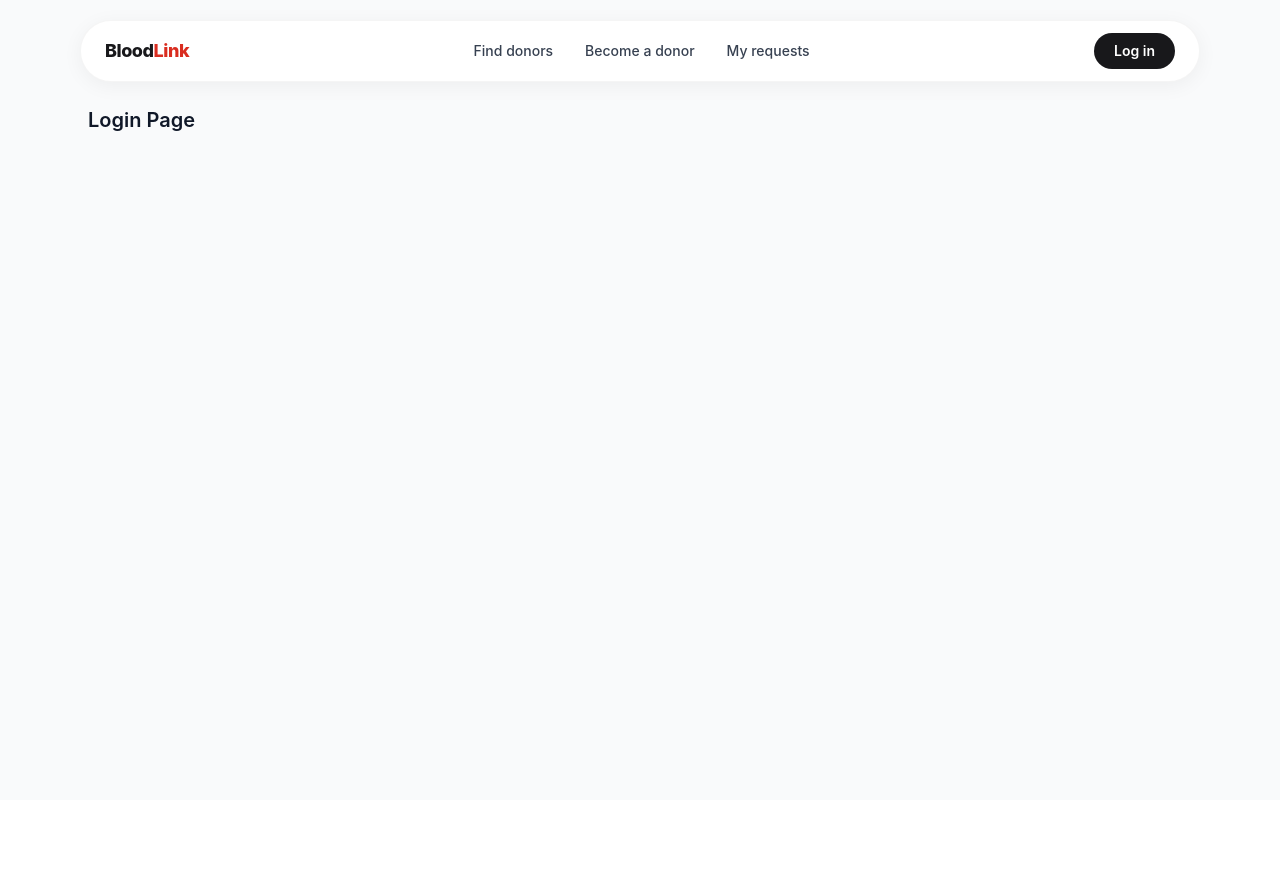
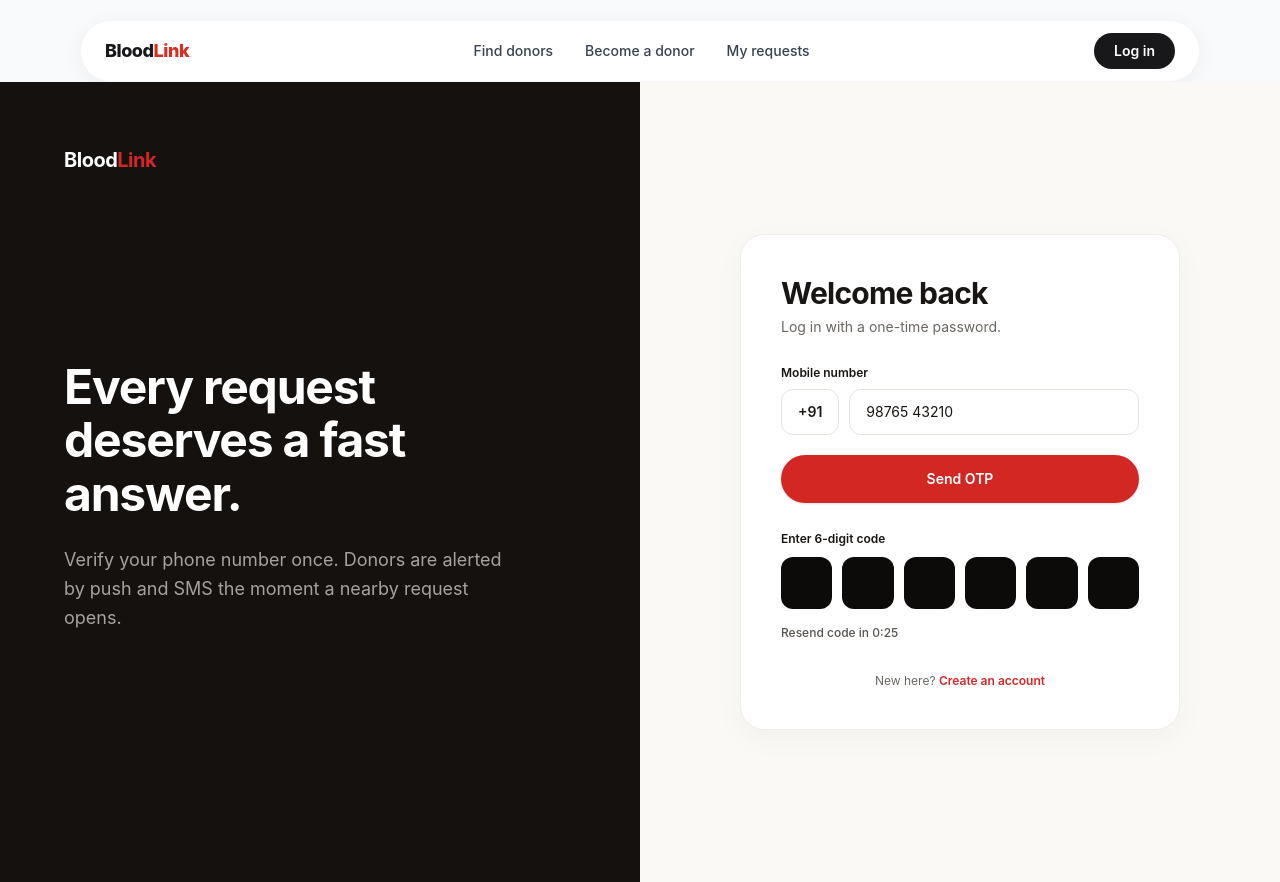
Before and after one commit to vishvas2005/blood-donor-finder, a React (Vite) app in the folder client/: page /login in a window 1280 px wide. Before the commit the page ends 800 px from the top, so only its background shows below. Built offline with nearby package versions, Linux system fonts and the light colour scheme.

Commit message:
Add OTP login page UI

```diff
--- a/client/src/pages/Login.jsx
+++ b/client/src/pages/Login.jsx
@@ -1 +1,194 @@
-export default function Login() { return <div className='max-w-6xl mx-auto p-6 text-xl font-semibold'>Login Page</div>; }
+import React, { useState, useEffect, useRef } from 'react';
+import { Link, useNavigate } from 'react-router-dom';
+
+export default function Login() {
+  const navigate = useNavigate();
+  const [phone, setPhone] = useState('98765 43210');
+  const [otp, setOtp] = useState(['', '', '', '', '', '']);
+  const [timer, setTimer] = useState(30);
+  const [otpSent, setOtpSent] = useState(true);
+  const inputRefs = useRef([]);
+
+  useEffect(() => {
+    if (!otpSent || timer <= 0) return;
+    const interval = setInterval(() => {
+      setTimer((prev) => (prev > 0 ? prev - 1 : 0));
+    }, 1000);
+    return () => clearInterval(interval);
+  }, [otpSent, timer]);
+
+  const handleSendOtp = (e) => {
+    e.preventDefault();
+    setOtpSent(true);
+    setTimer(30);
+    setOtp(['', '', '', '', '', '']);
+    inputRefs.current[0]?.focus();
+  };
+
+  const handleOtpChange = (index, value) => {
+    if (!/^\d*$/.test(value)) return;
+    const digit = value.slice(-1);
+    const updated = [...otp];
+    updated[index] = digit;
+    setOtp(updated);
+
+    if (digit && index < 5) {
+      inputRefs.current[index + 1]?.focus();
+    }
+
+    // Auto-navigate once all 6 digits are entered
+    if (digit && index === 5 && updated.every((d) => d !== '')) {
+      localStorage.setItem('bloodlink_phone', `+91 ${phone}`);
+      setTimeout(() => navigate('/donor-dashboard'), 300);
+    }
+  };
+
+  const handleKeyDown = (index, e) => {
+    if (e.key === 'Backspace' && !otp[index] && index > 0) {
+      inputRefs.current[index - 1]?.focus();
+    }
+  };
+
+  const handlePaste = (e) => {
+    e.preventDefault();
+    const pasted = e.clipboardData.getData('text').replace(/\D/g, '').slice(0, 6);
+    if (!pasted) return;
+    const updated = [...otp];
+    pasted.split('').forEach((char, idx) => {
+      updated[idx] = char;
+    });
+    setOtp(updated);
+    const nextIdx = Math.min(pasted.length, 5);
+    inputRefs.current[nextIdx]?.focus();
+    if (pasted.length === 6) {
+      localStorage.setItem('bloodlink_phone', `+91 ${phone}`);
+      setTimeout(() => navigate('/donor-dashboard'), 300);
+    }
+  };
+
+  const formattedTimer = `0:${timer < 10 ? `0${timer}` : timer}`;
+
+  return (
+    <div className="min-h-screen flex flex-col lg:flex-row font-sans">
+      {/* Left Dark Branding Panel */}
+      <div className="lg:w-1/2 bg-[#14110F] text-white p-8 sm:p-12 lg:p-16 flex flex-col justify-between">
+        <div>
+          <Link to="/" className="text-xl font-bold tracking-tight">
+            Blood<span className="text-[#D32724]">Link</span>
+          </Link>
+        </div>
+
+        <div className="my-12 lg:my-0 max-w-md">
+          <h1 className="text-4xl sm:text-5xl font-bold leading-[1.12] tracking-tight mb-6">
+            Every request deserves a fast answer.
+          </h1>
+          <p className="text-[#A8A29E] text-base sm:text-lg leading-relaxed">
+            Verify your phone number once. Donors are alerted by push and SMS
+            the moment a nearby request opens.
+          </p>
+        </div>
+
+        <div className="hidden lg:block" />
+      </div>
+
+      {/* Right Light Auth Card Panel */}
+      <div className="lg:w-1/2 bg-[#FBF9F6] flex items-center justify-center p-6 sm:p-12">
+        <div className="w-full max-w-[440px] bg-white rounded-3xl shadow-[0_8px_30px_rgb(0,0,0,0.04)] border border-[#F0ECE6] p-8 sm:p-10">
+          <h2 className="text-2xl sm:text-3xl font-bold text-[#181512] tracking-tight">
+            Welcome back
+          </h2>
+          <p className="text-sm text-[#6B6661] mt-1.5 mb-7">
+            Log in with a one-time password.
+          </p>
+
+          <form onSubmit={handleSendOtp}>
+            <label className="block text-xs font-semibold text-[#181512] mb-2">
+              Mobile number
+            </label>
+            <div className="flex gap-2.5 mb-5">
+              <div className="px-4 py-3 rounded-xl border border-[#E6E1DA] bg-white text-sm font-semibold text-[#181512] select-none">
+                +91
+              </div>
+              <input
+                type="tel"
+                value={phone}
+                onChange={(e) => setPhone(e.target.value)}
+                placeholder="98765 43210"
+                className="flex-1 px-4 py-3 rounded-xl border border-[#E6E1DA] text-sm text-[#181512] placeholder-[#9C968F] focus:outline-none focus:border-[#D32724] transition"
+                required
+              />
+            </div>
+
+            <button
+              type="submit"
+              className="w-full py-3.5 rounded-full bg-[#D32724] hover:bg-[#B81E1B] text-white text-sm font-semibold transition cursor-pointer shadow-sm"
+            >
+              Send OTP
+            </button>
+          </form>
+
+          {/* 6-Digit OTP Input Boxes */}
+          <div className="mt-7">
+            <label className="block text-xs font-semibold text-[#181512] mb-2.5">
+              Enter 6-digit code
+            </label>
+            <div
+              className="grid grid-cols-6 gap-2 sm:gap-2.5"
+              onPaste={handlePaste}
+            >
+              {otp.map((digit, index) => (
+                <input
+                  key={index}
+                  ref={(el) => (inputRefs.current[index] = el)}
+                  type="text"
+                  inputMode="numeric"
+                  maxLength={1}
+                  value={digit}
+                  onChange={(e) => handleOtpChange(index, e.target.value)}
+                  onKeyDown={(e) => handleKeyDown(index, e)}
+                  aria-label={`Digit ${index + 1}`}
+                  className="w-full aspect-square rounded-xl bg-[#0D0B0A] text-white text-center text-lg font-bold focus:outline-none focus:ring-2 focus:ring-[#D32724] transition"
+                />
+              ))}
+            </div>
+
+            <div className="mt-4 flex items-center justify-between text-xs">
+              {timer > 0 ? (
+                <span className="text-[#57534E] font-medium">
+                  Resend code in {formattedTimer}
+                </span>
+              ) : (
+                <button
+                  type="button"
+                  onClick={handleSendOtp}
+                  className="text-[#D32724] font-semibold hover:underline cursor-pointer"
+                >
+                  Resend code
+                </button>
+              )}
+              {otp.some((d) => d !== '') && (
+                <button
+                  type="button"
+                  onClick={() => navigate('/donor-dashboard')}
+                  className="text-[#181512] font-semibold hover:underline cursor-pointer"
+                >
+                  Verify &rarr;
+                </button>
+              )}
+            </div>
+          </div>
+
+          <p className="mt-8 text-center text-xs text-[#6B6661]">
+            New here?{' '}
+            <Link
+              to="/donor-signup"
+              className="text-[#D32724] font-semibold hover:underline"
+            >
+              Create an account
+            </Link>
+          </p>
+        </div>
+      </div>
+    </div>
+  );
+}
```
